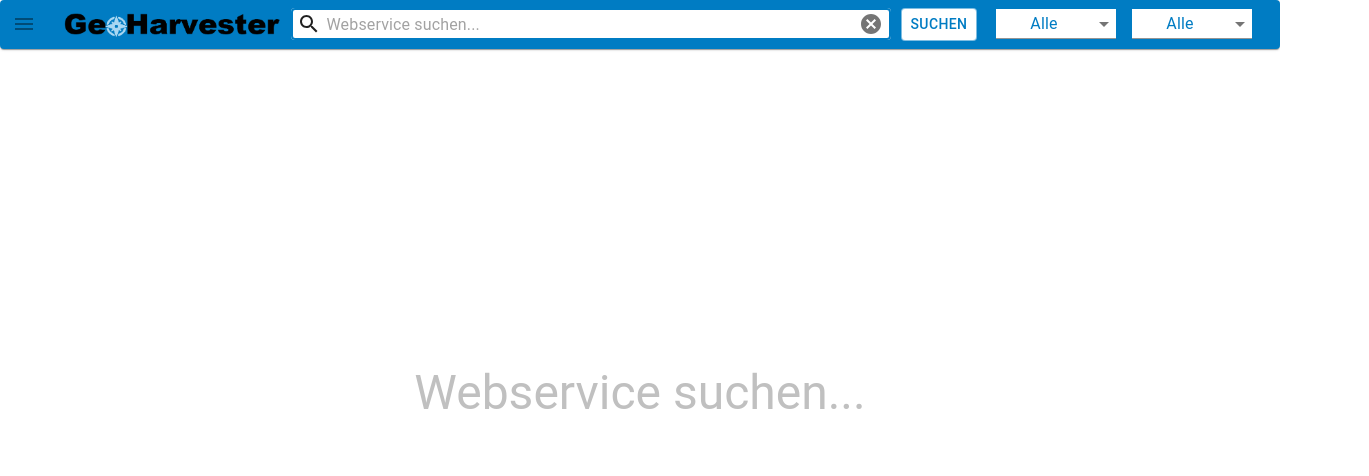
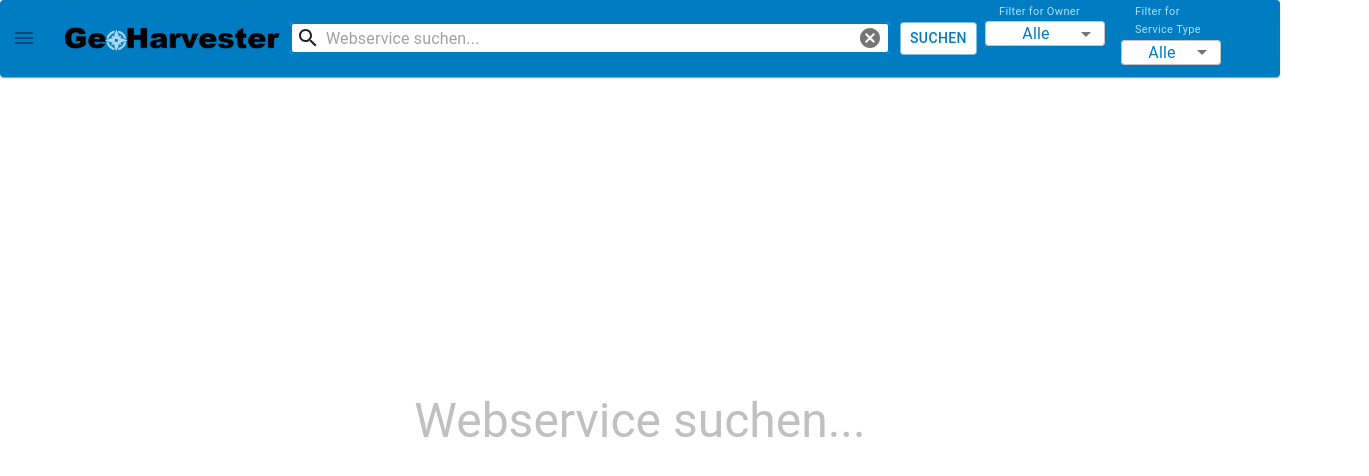
Before and after one commit to FHNW-IVGI/Geoharvester, a React (Create React App) app in the folder client/: page / in a window 1280 px wide. Shown: the top 476 px of the page, 1369 px wide, since content can reach past the window. Built offline with nearby package versions, Linux system fonts and the light colour scheme.

Commit message:
change color schema and add label to filter

```diff
--- a/client/src/App.tsx
+++ b/client/src/App.tsx
@@ -12,7 +12,7 @@ const theme = createTheme({
       contrastText: "#000000",
     },
     secondary: {
-      main: "#00A2FF",
+      main: "#abe0ff",
       contrastText: "#000000",
     },
   },
--- a/client/src/components/menubar/MenuBar.tsx
+++ b/client/src/components/menubar/MenuBar.tsx
@@ -10,6 +10,8 @@ import {
   styled,
   Paper,
   Divider,
+  InputLabel,
+  FormHelperText,
 } from "@mui/material";
 import { getData } from "../../requests";
 import CancelIcon from "@mui/icons-material/Cancel";
@@ -241,12 +243,17 @@ export const MenuBar = ({
         </div>
         <div id="filter">
           <FormControl
-            variant="standard"
+            variant="outlined"
             sx={{
               minWidth: 120,
               marginRight: 2,
+              marginBottom: 1.5,
             }}
-          >
+          ><FormHelperText
+          style={{
+            color: "#abe0ff",
+            fontSize: 11,
+          }}>Filter for Owner</FormHelperText>
             <Select
               autoComplete="off"
               labelId="select-provider-label"
@@ -256,8 +263,7 @@ export const MenuBar = ({
               style={{
                 backgroundColor: "white",
                 textAlign: "center",
-                height: 30,
-                margin: "auto 6",
+                height: 25,
                 color: "#007CC3",
               }}
             >
@@ -271,9 +277,17 @@ export const MenuBar = ({
             </Select>
           </FormControl>
           <FormControl
-            variant="standard"
-            sx={{ minWidth: 120, marginRight: 2 }}
-          >
+            variant="outlined"
+            sx={{
+              minWidth: 100,
+              marginRight: 17,
+              marginBottom: 1.5,
+            }}
+          ><FormHelperText
+          style={{
+            color: "#abe0ff",
+            fontSize: 11,
+          }}>Filter for Service Type</FormHelperText>
             <Select
               autoComplete="off"
               defaultValue={""}
@@ -281,12 +295,10 @@ export const MenuBar = ({
               id="select-service"
               value={servicetype}
               onChange={handleChangeService}
-              label="Service Type"
               style={{
                 backgroundColor: "white",
                 textAlign: "center",
-                height: 30,
-                margin: "auto 6",
+                height: 25,
                 color: "#007CC3",
               }}
             >
--- a/client/src/components/results/ServiceTable.tsx
+++ b/client/src/components/results/ServiceTable.tsx
@@ -44,7 +44,7 @@ export const ServiceTable = ({
 
   const StyledTableCell = styled(TableCell)(() => ({
     "&": {
-      backgroundColor: "#00A2FF",
+      backgroundColor: "#7fcaf5",
       padding: 8,
       textAlign: "center",
       color: "white",
--- a/client/src/styles.css
+++ b/client/src/styles.css
@@ -44,7 +44,7 @@
   height: var(--size);
   margin: 1em auto;
   border-radius: 50%;
-  background-image: conic-gradient(#007CC3 var(--value), #a8d7f2 var(--value));
+  background-image: conic-gradient(#007CC3 var(--value), #abe0ff var(--value));
   position: relative;
   display: flex;
   justify-content: center;
```
